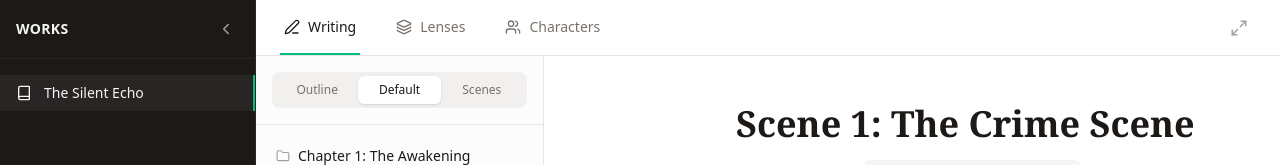
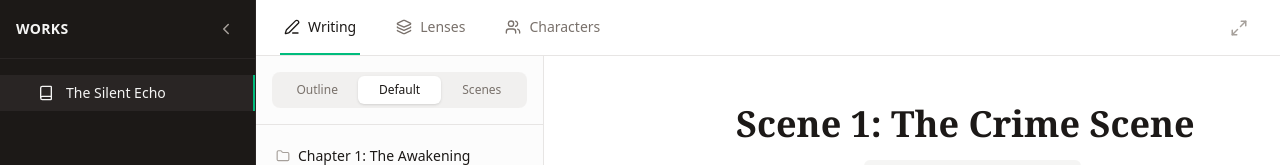
Before and after one commit to LouisAnnGemini/lenswriter, a React (Vite) app: page / in a window 1280 px wide. Shown: the top 165 px of the page. Built offline with nearby package versions, Linux system fonts and the light colour scheme.

Commit message:
feat: Implement work reordering and management in sidebar
Adds functionality to reorder, rename, and delete works directly within the sidebar. Enhances the `StoreContext` to support these new actions and includes drag-and-drop capabilities for intuitive work management.

```diff
--- a/src/components/Sidebar.tsx
+++ b/src/components/Sidebar.tsx
@@ -1,12 +1,16 @@
 import React, { useState } from 'react';
 import { useStore } from '../store/StoreContext';
-import { Book, Plus, ChevronLeft, ChevronRight, Download, Upload } from 'lucide-react';
+import { Book, Plus, ChevronLeft, ChevronRight, Download, Upload, Trash2, Edit2, GripVertical, Check, X } from 'lucide-react';
+import { DragDropContext, Droppable, Draggable, DropResult } from '@hello-pangea/dnd';
 import { cn } from '../lib/utils';
 
 export function Sidebar() {
   const { state, dispatch } = useStore();
   const [collapsed, setCollapsed] = useState(false);
   const [newWorkTitle, setNewWorkTitle] = useState('');
+  const [editingWorkId, setEditingWorkId] = useState<string | null>(null);
+  const [editTitle, setEditTitle] = useState('');
+  const [deletingWorkId, setDeletingWorkId] = useState<string | null>(null);
 
   if (state.focusMode) return null;
 
@@ -15,6 +19,26 @@ export function Sidebar() {
       dispatch({ type: 'ADD_WORK', payload: { title: newWorkTitle.trim() } });
       setNewWorkTitle('');
     }
+  };
+
+  const handleRenameWork = (id: string) => {
+    if (editTitle.trim()) {
+      dispatch({ type: 'UPDATE_WORK', payload: { id, title: editTitle.trim() } });
+      setEditingWorkId(null);
+    }
+  };
+
+  const confirmDeleteWork = (id: string) => {
+    dispatch({ type: 'DELETE_WORK', payload: id });
+    setDeletingWorkId(null);
+  };
+
+  const onDragEnd = (result: DropResult) => {
+    if (!result.destination) return;
+    dispatch({
+      type: 'REORDER_WORKS',
+      payload: { startIndex: result.source.index, endIndex: result.destination.index }
+    });
   };
 
   const handleExport = () => {
@@ -63,23 +87,107 @@ export function Sidebar() {
         </button>
       </div>
 
-      <div className="flex-1 overflow-y-auto py-4 space-y-1">
-        {state.works.map(work => (
-          <button
-            key={work.id}
-            onClick={() => dispatch({ type: 'SET_ACTIVE_WORK', payload: work.id })}
+      <div className="flex-1 overflow-y-auto py-4">
+        <DragDropContext onDragEnd={onDragEnd}>
+          <Droppable droppableId="works" type="work">
+            {(provided) => (
+              <div {...provided.droppableProps} ref={provided.innerRef} className="space-y-1">
+                {[...state.works].sort((a, b) => a.order - b.order).map((work, index) => (
+                  // @ts-expect-error React 19 key prop issue
+                  <Draggable key={work.id} draggableId={work.id} index={index}>
+                    {(provided, snapshot) => (
+                      <div
+                        ref={provided.innerRef}
+                        {...provided.draggableProps}
                         className={cn(
-              "w-full flex items-center px-4 py-2 text-sm transition-colors",
+                          "group relative flex items-center px-4 py-2 text-sm transition-colors",
                           state.activeWorkId === work.id
                             ? "bg-stone-800 text-stone-100 border-r-2 border-emerald-500"
-                : "hover:bg-stone-800/50 hover:text-stone-200"
+                            : "hover:bg-stone-800/50 hover:text-stone-200",
+                          snapshot.isDragging && "bg-stone-800 shadow-xl z-50"
                         )}
-            title={work.title}
+                      >
+                        {!collapsed && (
+                          <div {...provided.dragHandleProps} className="mr-2 text-stone-600 opacity-0 group-hover:opacity-100 cursor-grab">
+                            <GripVertical size={14} />
+                          </div>
+                        )}
+
+                        <div
+                          className="flex-1 flex items-center min-w-0 cursor-pointer"
+                          onClick={() => dispatch({ type: 'SET_ACTIVE_WORK', payload: work.id })}
                         >
                           <Book size={16} className={cn("shrink-0", collapsed ? "mx-auto" : "mr-3")} />
-            {!collapsed && <span className="truncate">{work.title}</span>}
+                          {!collapsed && (
+                            editingWorkId === work.id ? (
+                              <input
+                                autoFocus
+                                value={editTitle}
+                                onChange={e => setEditTitle(e.target.value)}
+                                onKeyDown={e => {
+                                  if (e.key === 'Enter') handleRenameWork(work.id);
+                                  if (e.key === 'Escape') setEditingWorkId(null);
+                                }}
+                                onBlur={() => handleRenameWork(work.id)}
+                                onClick={e => e.stopPropagation()}
+                                className="flex-1 bg-stone-700 text-stone-100 px-2 py-0.5 rounded outline-none ring-1 ring-emerald-500"
+                              />
+                            ) : deletingWorkId === work.id ? (
+                              <div className="flex items-center space-x-2" onClick={e => e.stopPropagation()}>
+                                <span className="text-red-400 font-bold text-xs uppercase">Delete?</span>
+                                <button
+                                  onClick={() => confirmDeleteWork(work.id)}
+                                  className="p-1 bg-red-500/20 text-red-400 hover:bg-red-500 hover:text-white rounded"
+                                >
+                                  <Check size={12} />
                                 </button>
+                                <button
+                                  onClick={() => setDeletingWorkId(null)}
+                                  className="p-1 bg-stone-700 text-stone-400 hover:bg-stone-600 hover:text-stone-200 rounded"
+                                >
+                                  <X size={12} />
+                                </button>
+                              </div>
+                            ) : (
+                              <span className="truncate">{work.title}</span>
+                            )
+                          )}
+                        </div>
+
+                        {!collapsed && !editingWorkId && !deletingWorkId && (
+                          <div className="flex items-center space-x-1 opacity-0 group-hover:opacity-100 transition-opacity ml-2">
+                            <button
+                              onClick={(e) => {
+                                e.stopPropagation();
+                                setEditingWorkId(work.id);
+                                setEditTitle(work.title);
+                              }}
+                              className="p-1 hover:text-stone-100 rounded"
+                              title="Rename"
+                            >
+                              <Edit2 size={12} />
+                            </button>
+                            <button
+                              onClick={(e) => {
+                                e.stopPropagation();
+                                setDeletingWorkId(work.id);
+                              }}
+                              className="p-1 hover:text-red-400 rounded"
+                              title="Delete Work"
+                            >
+                              <Trash2 size={12} />
+                            </button>
+                          </div>
+                        )}
+                      </div>
+                    )}
+                  </Draggable>
                 ))}
+                {provided.placeholder}
+              </div>
+            )}
+          </Droppable>
+        </DragDropContext>
       </div>
 
       {!collapsed && (
--- a/src/store/StoreContext.tsx
+++ b/src/store/StoreContext.tsx
@@ -1,7 +1,7 @@
 import React, { createContext, useContext, useReducer, ReactNode } from 'react';
 import { v4 as uuidv4 } from 'uuid';
 
-export type Work = { id: string; title: string; createdAt: number };
+export type Work = { id: string; title: string; createdAt: number; order: number };
 export type Character = { id: string; workId: string; name: string; description: string; order: number };
 export type Chapter = { id: string; workId: string; title: string; order: number };
 export type Scene = { id: string; chapterId: string; title: string; order: number; characterIds: string[]; characterNotes?: Record<string, string> };
@@ -21,6 +21,9 @@ export type StoreState = {
 
 type Action =
   | { type: 'ADD_WORK'; payload: { title: string } }
+  | { type: 'UPDATE_WORK'; payload: { id: string; title: string } }
+  | { type: 'DELETE_WORK'; payload: string }
+  | { type: 'REORDER_WORKS'; payload: { startIndex: number; endIndex: number } }
   | { type: 'SET_ACTIVE_WORK'; payload: string }
   | { type: 'SET_ACTIVE_DOCUMENT'; payload: string | null }
   | { type: 'SET_ACTIVE_TAB'; payload: 'writing' | 'lenses' | 'characters' }
@@ -53,7 +56,7 @@ const initialBlockId1 = uuidv4();
 const initialBlockId2 = uuidv4();
 
 const initialState: StoreState = {
-  works: [{ id: initialWorkId, title: 'The Silent Echo', createdAt: Date.now() }],
+  works: [{ id: initialWorkId, title: 'The Silent Echo', createdAt: Date.now(), order: 0 }],
   characters: [
     { id: initialCharId, workId: initialWorkId, name: 'Elias Thorne', description: 'A detective with a troubled past.', order: 0 },
     { id: uuidv4(), workId: initialWorkId, name: 'Sarah Vance', description: 'An investigative journalist.', order: 1 }
@@ -80,8 +83,42 @@ const initialState: StoreState = {
 function storeReducer(state: StoreState, action: Action): StoreState {
   switch (action.type) {
     case 'ADD_WORK': {
-      const newWork: Work = { id: uuidv4(), title: action.payload.title, createdAt: Date.now() };
+      const newWork: Work = { id: uuidv4(), title: action.payload.title, createdAt: Date.now(), order: state.works.length };
       return { ...state, works: [...state.works, newWork], activeWorkId: newWork.id, activeDocumentId: null };
+    }
+    case 'UPDATE_WORK': {
+      return {
+        ...state,
+        works: state.works.map(w => w.id === action.payload.id ? { ...w, title: action.payload.title } : w)
+      };
+    }
+    case 'DELETE_WORK': {
+      const workId = action.payload;
+      const chaptersToDelete = state.chapters.filter(c => c.workId === workId).map(c => c.id);
+      const scenesToDelete = state.scenes.filter(s => chaptersToDelete.includes(s.chapterId)).map(s => s.id);
+      const docsToDelete = [...chaptersToDelete, ...scenesToDelete];
+
+      return {
+        ...state,
+        works: state.works.filter(w => w.id !== workId),
+        chapters: state.chapters.filter(c => c.workId !== workId),
+        scenes: state.scenes.filter(s => !chaptersToDelete.includes(s.chapterId)),
+        characters: state.characters.filter(c => c.workId !== workId),
+        blocks: state.blocks.filter(b => !docsToDelete.includes(b.documentId)),
+        activeWorkId: state.activeWorkId === workId ? null : state.activeWorkId,
+        activeDocumentId: docsToDelete.includes(state.activeDocumentId!) ? null : state.activeDocumentId
+      };
+    }
+    case 'REORDER_WORKS': {
+      const { startIndex, endIndex } = action.payload;
+      const works = [...state.works].sort((a, b) => a.order - b.order);
+      const [removed] = works.splice(startIndex, 1);
+      works.splice(endIndex, 0, removed);
+      const updatedWorks = works.map((w, i) => ({ ...w, order: i }));
+      return {
+        ...state,
+        works: updatedWorks
+      };
     }
     case 'SET_ACTIVE_WORK':
       return { ...state, activeWorkId: action.payload, activeDocumentId: null };
```
Lines whose indentation alone changed are shown as unchanged.
